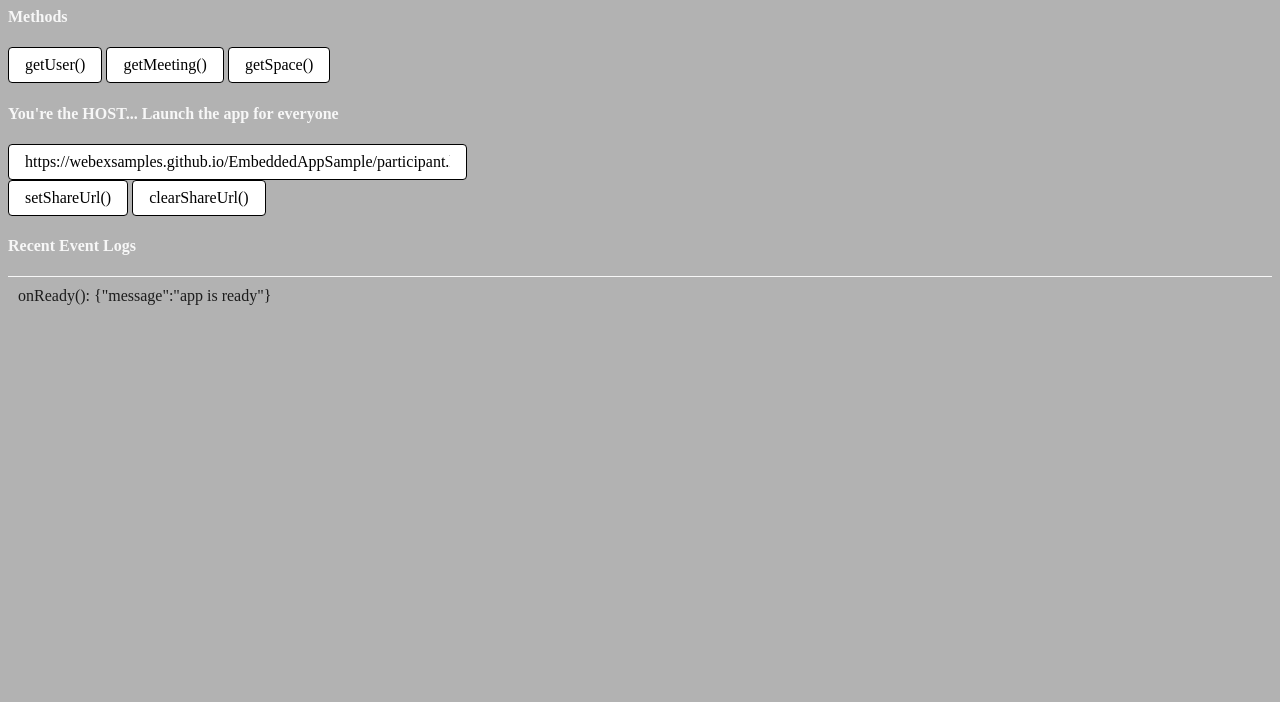
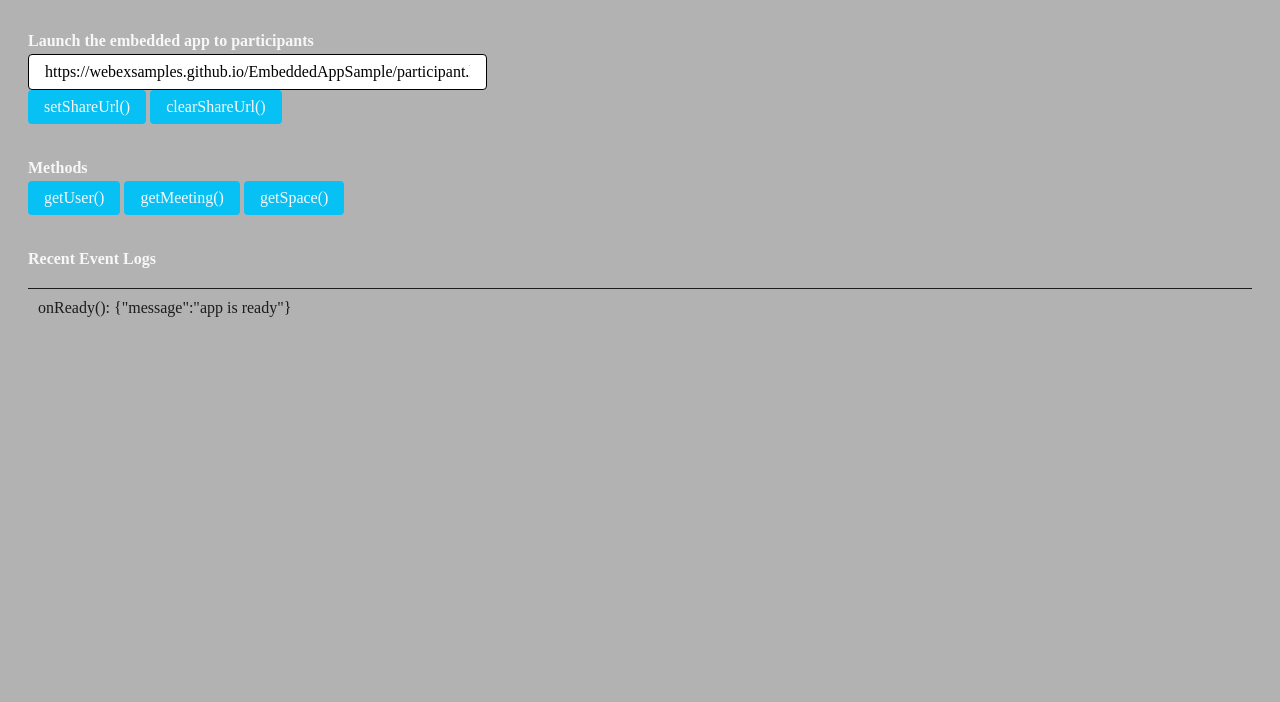
Before and after one commit to webex/EmbeddedAppKitchenSink, a plain HTML site: page index.html in a window 1280 px wide. Shown: the part 98-800 px from the top of the page. Drawn offline with Linux system fonts and the light colour scheme; a web font is replaced by a local one.

Commit message:
css updates and restructure flow

```diff
--- a/index.html
+++ b/index.html
@@ -17,7 +17,16 @@
   <div>
     <h2>Embedded App Kitchen Sink</h2>
     <div>
-      This sample application shows how to utilize the Webex Embedded App Emulator Framework to build an app.  <a href="https://glitch.com/edit/#!/webex-embedded-application">Click Here</a> to see the source.
+      You're the HOST... On this page you will configure the embedded application and launch it for everyone. This sample application shows how to utilize the Webex Embedded App Emulator Framework to build an app.  <a href="https://github.com/WebexSamples/EmbeddedAppSample">Click Here</a> to see the source.
+    </div>
+
+    <h4>Launch the embedded app to participants</h4>
+    <div>
+      <input id="shareUrl" placeholder="URL to open on participant" size="45" value="https://webexsamples.github.io/EmbeddedAppSample/participant.html" />
+    </div>
+    <div>
+      <button onclick="handleSetShare()">setShareUrl()</button>
+      <button onclick="handleClearShare()">clearShareUrl()</button>
     </div>
 
     <h4>Methods</h4>
@@ -25,14 +34,6 @@
     <button onclick="handleGetMeeting()">getMeeting()</button>
     <button onclick="handleGetSpace()">getSpace()</button>
 
-    <h4>You're the HOST... Launch the app for everyone</h4>
-    <div>
-      <input id="shareUrl" placeholder="URL to open on participant" size="45" value="https://webexsamples.github.io/EmbeddedAppSample/participant.html" />
-    </div>
-    <div>
-      <button onclick="handleSetShare()">setShareUrl()</button>
-      <button onclick="handleClearShare()">clearShareUrl()</button>
-    </div>
   </div>
   <h4>Recent Event Logs</h4>
   <div>
--- a/style.css
+++ b/style.css
@@ -5,6 +5,11 @@
   --color-primary: #F7F7F7;
   --color-input-background: #FFFFFF;
   --color-input-border: #000000;
+  --color-button-background: #07C1F5;
+  --color-button-text: #F7F7F7;
+  --color-button-border: #07C1F5;
+  --color-button-hover: #00A0D1;
+  --color-button-pressed: #007AA3;
   --font-family: "HK Grotesk";
   --font-family-header: "HK Grotesk";
 }
@@ -37,11 +42,11 @@ END default styles
 body {
   font-family: HK Grotesk;
   background-color: var(--color-bg);
-  color: var(--color-text-main)
+  color: var(--color-text-main);
+  padding:20px;
 }
 
-/* Button */
-button,
+/* Inputs */
 input {
   font-family: inherit;
   font-size: 100%;
@@ -53,14 +58,39 @@ input {
   transition: 500ms;
 }
 
+button {
+  font-family: inherit;
+  font-size: 100%;
+  background: var(--color-button-background);
+  color: var(--color-button-text);
+  border: 0px;
+  box-sizing: border-box;
+  border-radius: 4px;
+  padding: 0.5rem 1rem
+}
+
+button:hover {
+  background-color: var(--color-button-hover);
+}
+
+button:active {
+  background-color: var(--color-button-pressed);
+}
+
 /* Title */
 h2 {
   color: var(--color-primary);
+  padding-bottom: 4px;
+  margin-bottom: 0px;
+  margin-top:0px;
 }
 
 /* Subheading */
 h4 {
   color: var(--color-primary);
+  padding-bottom: 4px;
+  margin-bottom: 0px;
+  margin-top:35px;
 }
 
 ul {
@@ -70,6 +100,6 @@ ul {
 }
 
 li {
-  border-top: 1px solid var(--color-primary);
+  border-top: 1px solid var(--color-text-main);
   padding:10px;
 }
```
